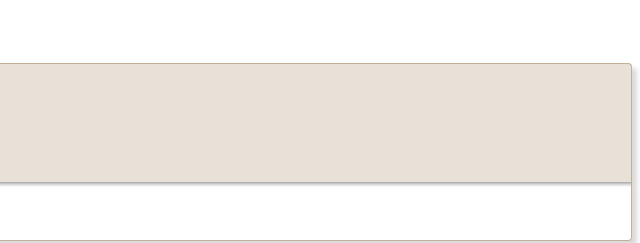
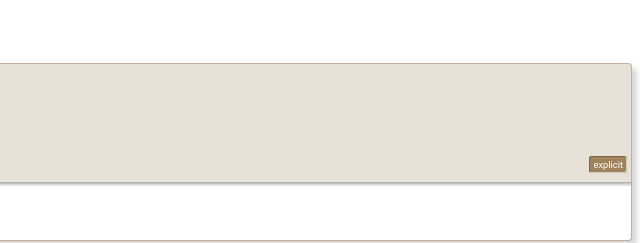
Before and after one commit to SigmaX-ai/illex, a plain HTML site: page structillex_1_1_array.html in a window 1280 px wide. Shown: the part 1163-1406 px from the top of the page, 640-1280 px from the left. Drawn offline with Linux system fonts and the light colour scheme.

Commit message:
deploy: f630fe381355334b3c8873a1f750b1d826c2e4a4

```diff
--- a/structillex_1_1_array.html
+++ b/structillex_1_1_array.html
@@ -122,6 +122,9 @@ Additional Inherited Members</h2></td></tr>
 
 <div class="memitem">
 <div class="memproto">
+<table class="mlabels">
+  <tr>
+  <td class="mlabels-left">
       <table class="memname">
         <tr>
           <td class="memname">illex::Array::Array </td>
@@ -147,6 +150,11 @@ Additional Inherited Members</h2></td></tr>
           <td></td><td></td>
         </tr>
       </table>
+  </td>
+  <td class="mlabels-right">
+<span class="mlabels"><span class="mlabel">explicit</span></span>  </td>
+  </tr>
+</table>
 </div><div class="memdoc">
 
 <p>Construct a new <a class="el" href="structillex_1_1_fixed_size_array.html" title="Array value generator for fixed-length arrays. ">FixedSizeArray</a> generator, with a given length and value generator. </p>
```
Also changed, not shown: structillex_1_1_array-members.html (+1 -1 lines), value_8h_source.html (+1 -1 lines).
